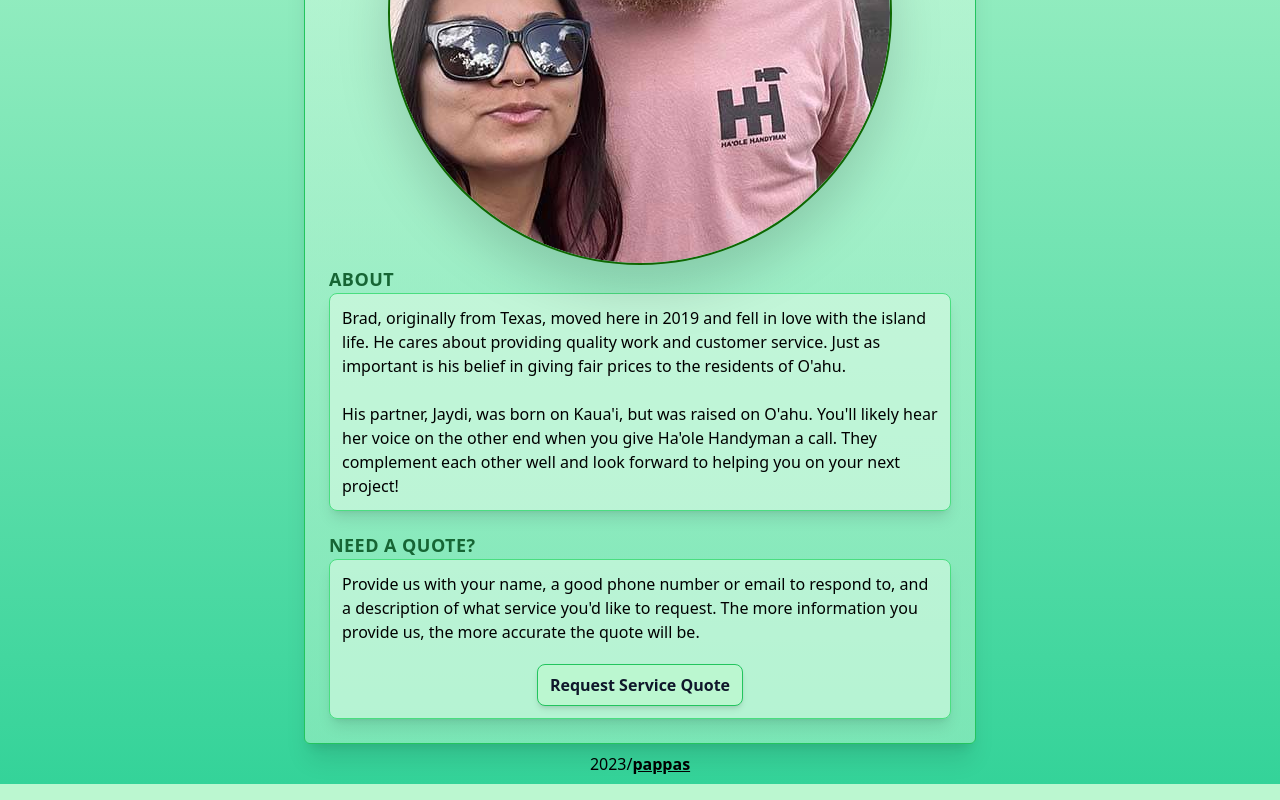
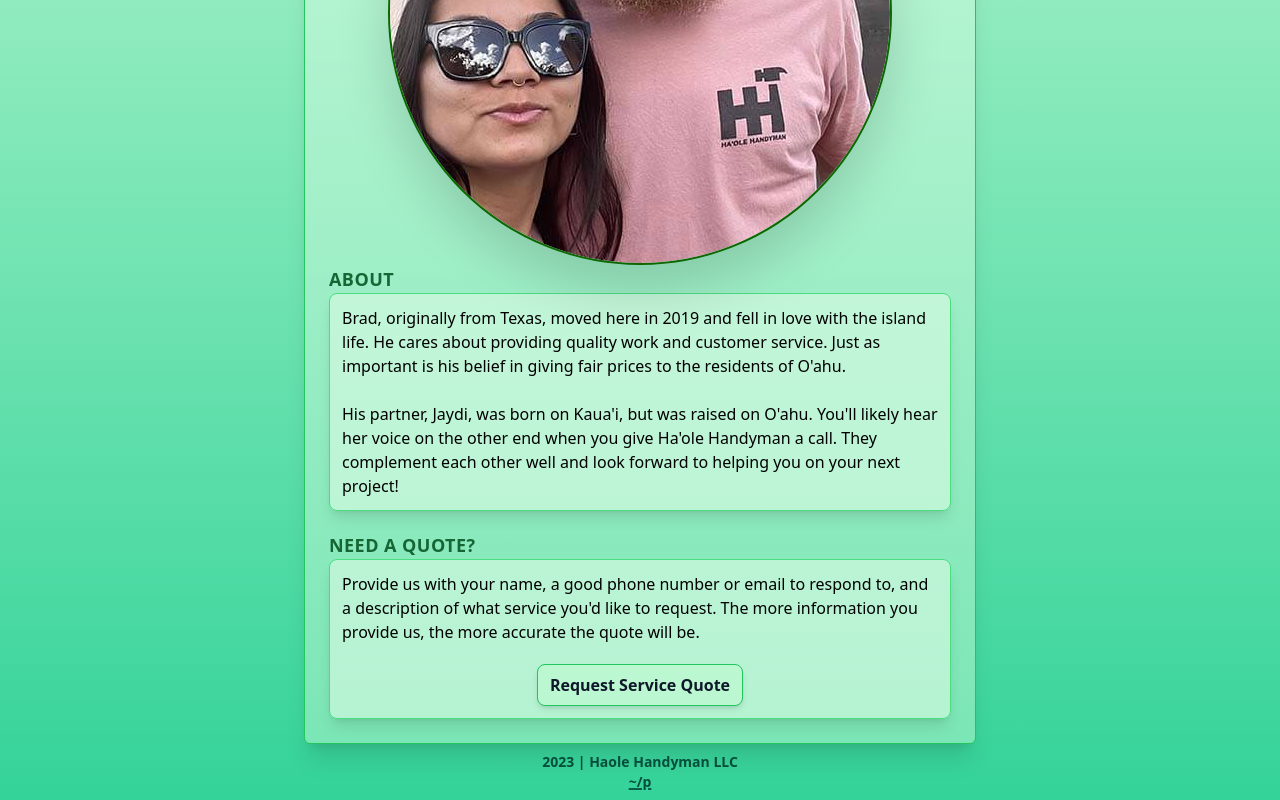
Before and after one commit to zvxvx/haole-handyman, a React (Vite) app: page / in a window 1280 px wide. Shown: the part 366-1166 px from the top of the page. Built offline with nearby package versions, Linux system fonts and the light colour scheme.

Commit message:
Update footer

```diff
--- a/src/App.jsx
+++ b/src/App.jsx
@@ -23,14 +23,16 @@ function App() {
 					<Route path="/testimonials" element={<Testimonials />} />
 				</Routes>
 			</div>
-			<footer className="w-full mt-2 flex items-center justify-center pb-2 text-md sm:text-center">
-				<span>{new Date().toLocaleString().slice(6, 10) + "/"}</span>
+			<footer className="w-full mt-2 items-center justify-center pb-2 text-sm sm:text-center text-emerald-900 font-bold">
+				<p>
+					{new Date().toLocaleString().slice(6, 10) + " | Haole Handyman LLC"}
+				</p>
 				<a
 					href="https://pappas.sh"
-					className="font-bold underline"
+					className=" underline decoration-emerald-800 decoration-2"
 					target="_blank"
 				>
-					pappas
+					~/p
 				</a>
 			</footer>
 		</div>
--- a/src/output.css
+++ b/src/output.css
@@ -830,6 +830,11 @@ video {
   line-height: 2rem;
 }
 
+.text-sm {
+  font-size: 0.875rem;
+  line-height: 1.25rem;
+}
+
 .font-bold {
   font-weight: 700;
 }
@@ -872,8 +877,69 @@ video {
   color: rgb(22 163 74 / var(--tw-text-opacity));
 }
 
+.text-emerald-800 {
+  --tw-text-opacity: 1;
+  color: rgb(6 95 70 / var(--tw-text-opacity));
+}
+
+.text-emerald-100 {
+  --tw-text-opacity: 1;
+  color: rgb(209 250 229 / var(--tw-text-opacity));
+}
+
+.text-emerald-200 {
+  --tw-text-opacity: 1;
+  color: rgb(167 243 208 / var(--tw-text-opacity));
+}
+
+.text-emerald-500 {
+  --tw-text-opacity: 1;
+  color: rgb(16 185 129 / var(--tw-text-opacity));
+}
+
+.text-emerald-900 {
+  --tw-text-opacity: 1;
+  color: rgb(6 78 59 / var(--tw-text-opacity));
+}
+
 .underline {
   text-decoration-line: underline;
+}
+
+.decoration-sky-500 {
+  text-decoration-color: #0ea5e9;
+}
+
+.decoration-red-500 {
+  text-decoration-color: #ef4444;
+}
+
+.decoration-emerald-500 {
+  text-decoration-color: #10b981;
+}
+
+.decoration-emerald-800 {
+  text-decoration-color: #065f46;
+}
+
+.decoration-emerald-200 {
+  text-decoration-color: #a7f3d0;
+}
+
+.decoration-pink-200 {
+  text-decoration-color: #fbcfe8;
+}
+
+.decoration-emerald-300 {
+  text-decoration-color: #6ee7b7;
+}
+
+.decoration-emerald-400 {
+  text-decoration-color: #34d399;
+}
+
+.decoration-2 {
+  text-decoration-thickness: 2px;
 }
 
 .shadow-\[0px_0px_3px_green\] {
```
Also changed, not shown: src/assets/logo.png.
